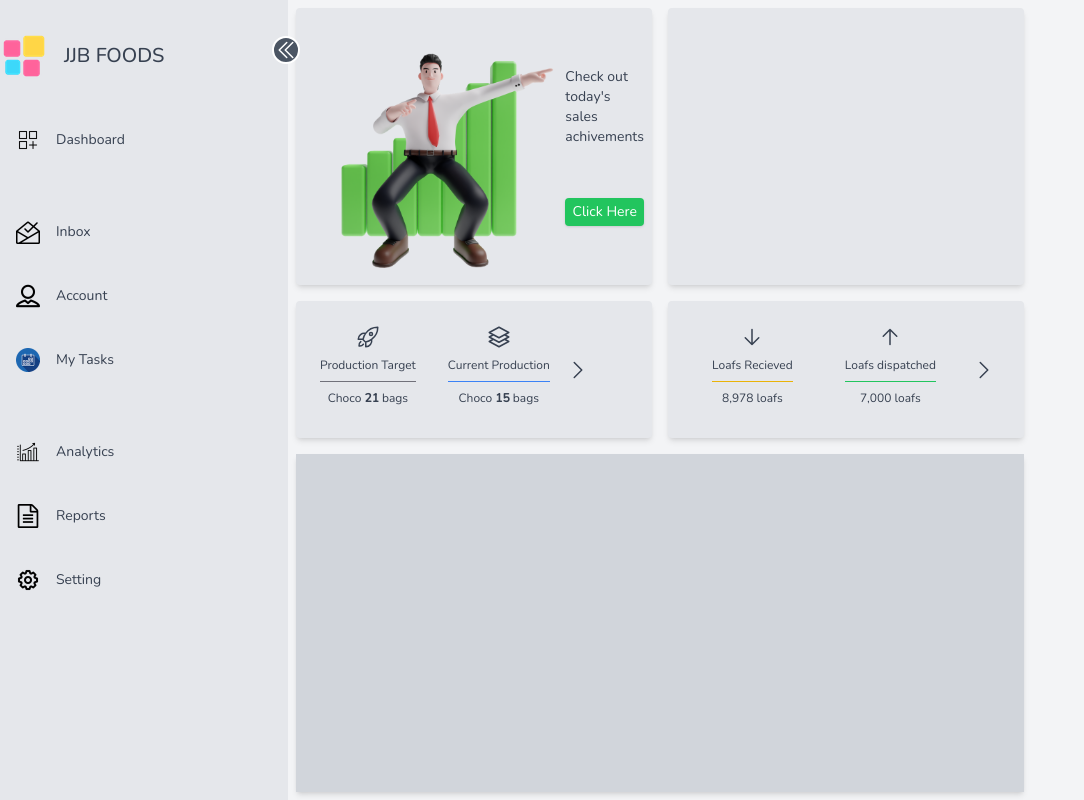
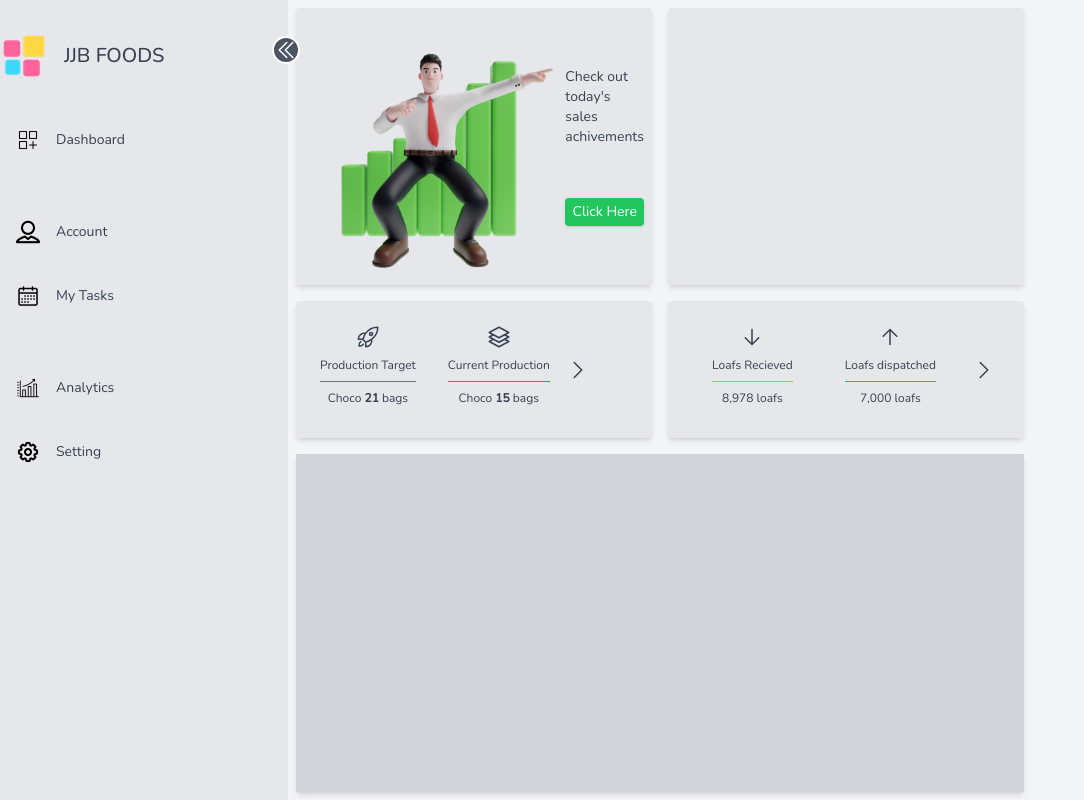
Before and after one commit to manoahLinks/bakery-app, a React (Create React App) app: page / in a window 1280 px wide. Shown: the whole page, without its empty margins (0-1084 px from the left). Built offline with nearby package versions, Linux system fonts and the light colour scheme.

Commit message:
adding pop up modal to sidebarlinks and its functionalities

```diff
--- a/src/App.js
+++ b/src/App.js
@@ -1,15 +1,17 @@
-import React, {Component } from 'react';
+import React, {Component} from 'react';
 import {BrowserRouter as Router, Route, Switch} from 'react-router-dom'
 import NewTemplate from './New';
+import Sidebar from './Sidebar';
 
 class App extends Component {
   render() {
     return (
       <Router>
           <div className='grid'>
-              <Switch>
-                  <NewTemplate />
-              </Switch>
+            <div className="flex flex-row font-nunito">
+              <Sidebar />
+              <NewTemplate />
+            </div>
           </div>
       </Router>
     );
--- /dev/null
+++ b/src/Modal.js
@@ -0,0 +1,35 @@
+const Modal = ({setModalOn, setChoice}) => {
+
+    const handleOkClick = ()=>{
+        setModalOn(true)
+    }
+    const handleCancelClick = ()=>{
+        setModalOn(false)
+    }
+
+    return (
+        <div className="bg-zinc-200 opacity-80 fixed inset-0 z-50">
+                <span className="text-red-800" onClick={handleCancelClick}>
+                    <svg xmlns="http://www.w3.org/2000/svg" fill="none" viewBox="0 0 24 24" stroke-width="1.5" stroke="currentColor" class="w-6 h-6">
+                    <path stroke-linecap="round" stroke-linejoin="round" d="M6 18L18 6M6 6l12 12" />
+                    </svg>
+                </span>
+            <div className="flex h-screen justify-center items-center">
+
+                <div className="md:flex basis-3/4 h-1/2 bg-white">
+                    <div className="bg-green-200 flex-1">
+
+                    </div>
+                    <div className="bg-gray-400 flex-1">
+
+                    </div>
+
+                </div>
+
+            </div>
+
+        </div>
+     );
+}
+
+export default Modal;
--- a/src/New.js
+++ b/src/New.js
@@ -1,43 +1,7 @@
-import { useState } from "react";
+import React, {useState, useEffect} from "react";
 
 const NewTemplate = () => {
-    const [open, setOpen] = useState(true)
-
-    const menus = [
-        {id:1, title:"Dashboard", src:"dashboard"},
-        {id:2, title:"Inbox", src:"inbox", gap:true},
-        {id:3, title:"Account", src:"user"},
-        {id:4, title:"My Tasks", src:"calender"},
-        {id:5, title:"Analytics", src:"analytics", gap: true},
-        {id:6, title:"Reports", src:"file"},
-        {id:7, title:"Setting", src:"setting"}
-    ]
-
     return (
-        <div className="flex flex-row font-nunito">
-            <div className={`${open ? "w-72" : "w-20" } pt-8 h-screen bg-gray-200 duration-300 relative inlin`}>
-                <span className={`absolute cursor-pointer w-7 top-9 rounded-full border-2 border-white text-white -right-3 bg-gray-600`}
-                      onClick={()=>{setOpen(!open)}}
-                    >
-                    <svg xmlns="http://www.w3.org/2000/svg" fill="none" viewBox="0 0 24 24" stroke-width="1.5" stroke="currentColor" class={`w-6 h-6  ${!open && "rotate-180"}`}>
-                    <path stroke-linecap="round" stroke-linejoin="round" d="M18.75 19.5l-7.5-7.5 7.5-7.5m-6 15L5.25 12l7.5-7.5" />
-                    </svg>
-                </span>
-
-                <div className="flex gap-x-4 items-center">
-                    <img src={require(`./assets/dashboard-apps.png`)} className={`cursor-pointer duration-300`} />
-                    <h1 className={`text-gray-700 origin-left font-medium text-xl duration-300 text-bold ${!open && "scale-0"}`}>JJB FOODS</h1>
-                </div>
-                {<ul className="pt-6">
-                    {menus.map((menu)=>(
-                        <li key={menu.id} className={`text-gray-700 text-sm flex items-center gap-x-4 rounded-md cursor-pointer p-4 hover:bg-gray-100 hover:font-semibold hover:text-gray-500 ${menu.gap ? "mt-9" : "mt-2"}`}>
-                            {<img className="w-6" src={require(`./assets/${menu.src}.png`)} alt="" />}
-                            <span className={`${!open && "hidden"} origin-left duration-200`}>{menu.title}</span>
-                        </li>
-                    ))}
-                </ul>}
-
-            </div>
         <main className="flex text-2xl flex-1 h-screen text-gray-700">
             <div className="basis-3/4 bg-gray-100 flex flex-col grow">
                 <div className="flex-1 grid md:grid-cols-2 md:justify-evenly bg-gray-100">
@@ -70,7 +34,7 @@ const NewTemplate = () => {
                             <div className="border-b border-blue-500 py-2">Current Production</div>
                             <div className="py-2">Choco <span className="font-semibold">15</span> bags</div>
                         </div>
-                                <span className="self-center">
+                            <span className="self-center justify-end">
                                 <svg xmlns="http://www.w3.org/2000/svg" fill="none" viewBox="0 0 24 24" stroke-width="1.5" stroke="currentColor" class="w-6 h-6">
                                 <path stroke-linecap="round" stroke-linejoin="round" d="M8.25 4.5l7.5 7.5-7.5 7.5" />
                                 </svg>
@@ -105,7 +69,6 @@ const NewTemplate = () => {
                 </div>
                 <div className="flex-1 flex bg-gray-300 md:m-2 m-2 shadow-md ">
 
-
                 </div>
             </div>
             <div className="basis-1/4 bg-gray-100 flex flex-col md:block hidden">
@@ -120,8 +83,8 @@ const NewTemplate = () => {
 
                 </div>
             </div>
+
         </main>
-        </div>
      );
 };
 
--- /dev/null
+++ b/src/Sidebar.js
@@ -0,0 +1,51 @@
+import { useState } from "react";
+import Modal from "./Modal";
+
+const Sidebar = () => {
+
+    const [open, setOpen] = useState(true)
+    const [modalOn, setModalOn] = useState(false)
+    const [choice, setChoice] = useState(true)
+
+    const clicked = () => {
+        setModalOn(true)
+    }
+
+    const menus = [
+        {id:1, title:"Dashboard", src:"dashboard"},
+        {id:2, title:"Account", src:"user", gap: true},
+        {id:3, title:"My Tasks", src:"calendar"},
+        {id:4, title:"Analytics", src:"analytics", gap: true},
+        {id:5, title:"Setting", src:"setting"}
+    ]
+
+    return (
+
+        <div className={`${open ? "w-72" : "w-20" } pt-8 h-screen bg-gray-200 duration-300 relative inlin`}>
+                <span className={`absolute cursor-pointer w-7 top-9 rounded-full border-2 border-white text-white -right-3 bg-gray-600`}
+                      onClick={()=>{setOpen(!open)}}
+                    >
+                    <svg xmlns="http://www.w3.org/2000/svg" fill="none" viewBox="0 0 24 24" stroke-width="1.5" stroke="currentColor" class={`w-6 h-6  ${!open && "rotate-180"}`}>
+                    <path stroke-linecap="round" stroke-linejoin="round" d="M18.75 19.5l-7.5-7.5 7.5-7.5m-6 15L5.25 12l7.5-7.5" />
+                    </svg>
+                </span>
+
+                <div className="flex gap-x-4 items-center">
+                    <img src={require(`./assets/dashboard-apps.png`)} className={`cursor-pointer duration-300`} />
+                    <h1 className={`text-gray-700 origin-left font-medium text-xl duration-300 text-bold ${!open && "scale-0"}`}>JJB FOODS</h1>
+                </div>
+                {<ul className="pt-6">
+                    {menus.map((menu)=>(
+                        <li key={menu.id} onClick={clicked} className={`text-gray-700 text-sm flex items-center gap-x-4 rounded-md cursor-pointer p-4 hover:bg-gray-100 hover:font-semibold hover:text-gray-500 ${menu.gap ? "mt-9" : "mt-2"}`}>
+                            {<img className="w-6" src={require(`./assets/${menu.src}.png`)} alt="" />}
+                            <span className={`${!open && "hidden"} origin-left duration-200`}>{menu.title}</span>
+                        </li>
+                    ))}
+                </ul>}
+                {modalOn && <Modal setModalOn = {setModalOn} />}
+            </div>
+
+     );
+}
+
+export default Sidebar;
```
Also changed, not shown: src/assets/calendar.png (added). Lines whose indentation alone changed are shown as unchanged.
